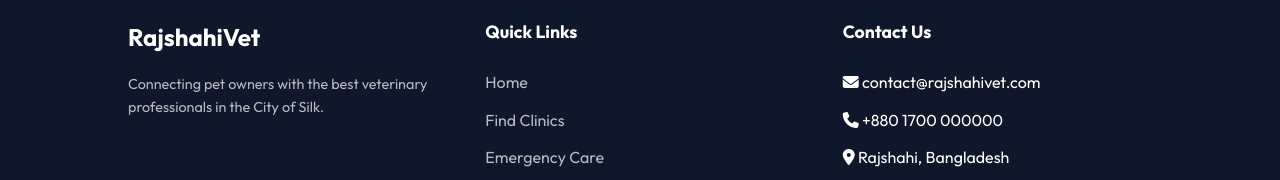
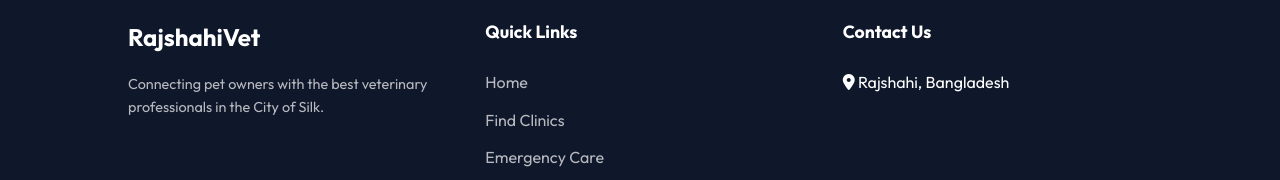
Before and after one commit to dev-apurbo/VetHub, a plain HTML site: page index.html in a window 1280 px wide. Shown: the part 2181-2361 px from the top of the page. Drawn offline with Linux system fonts and the light colour scheme.

Commit message:
Update index.html

```diff
--- a/index.html
+++ b/index.html
@@ -63,8 +63,8 @@
             <div class="footer-links">
                 <h5>Contact Us</h5>
                 <ul>
-                    <li><i class="fas fa-envelope"></i> contact@rajshahivet.com</li>
-                    <li><i class="fas fa-phone"></i> +880 1700 000000</li>
+                    <!-- <li><i class="fas fa-envelope"></i> contact@rajshahivet.com</li> -->
+                    <!-- <li><i class="fas fa-phone"></i> +880 1700 000000</li> -->
                     <li><i class="fas fa-location-dot"></i> Rajshahi, Bangladesh</li>
                 </ul>
             </div>
```
